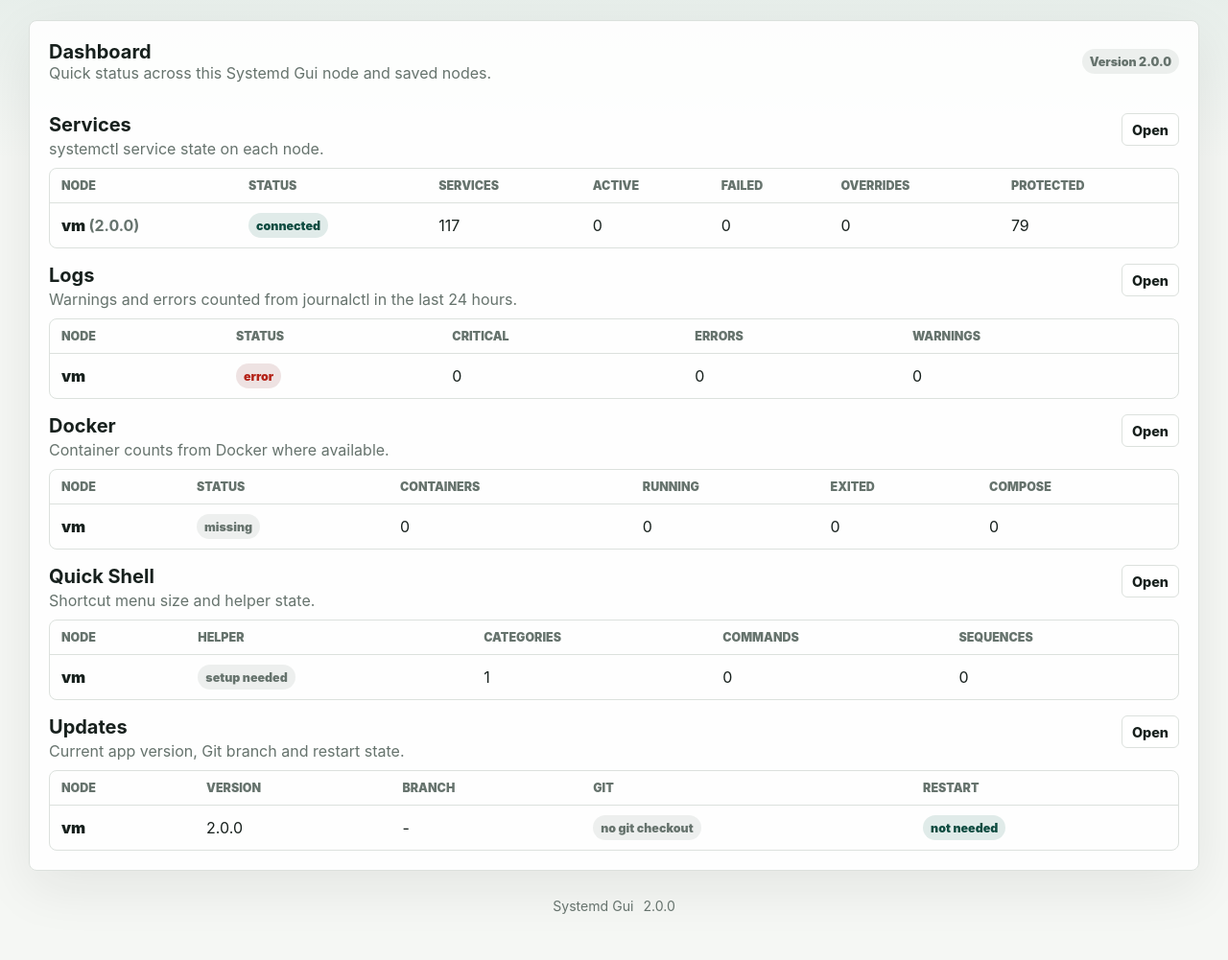
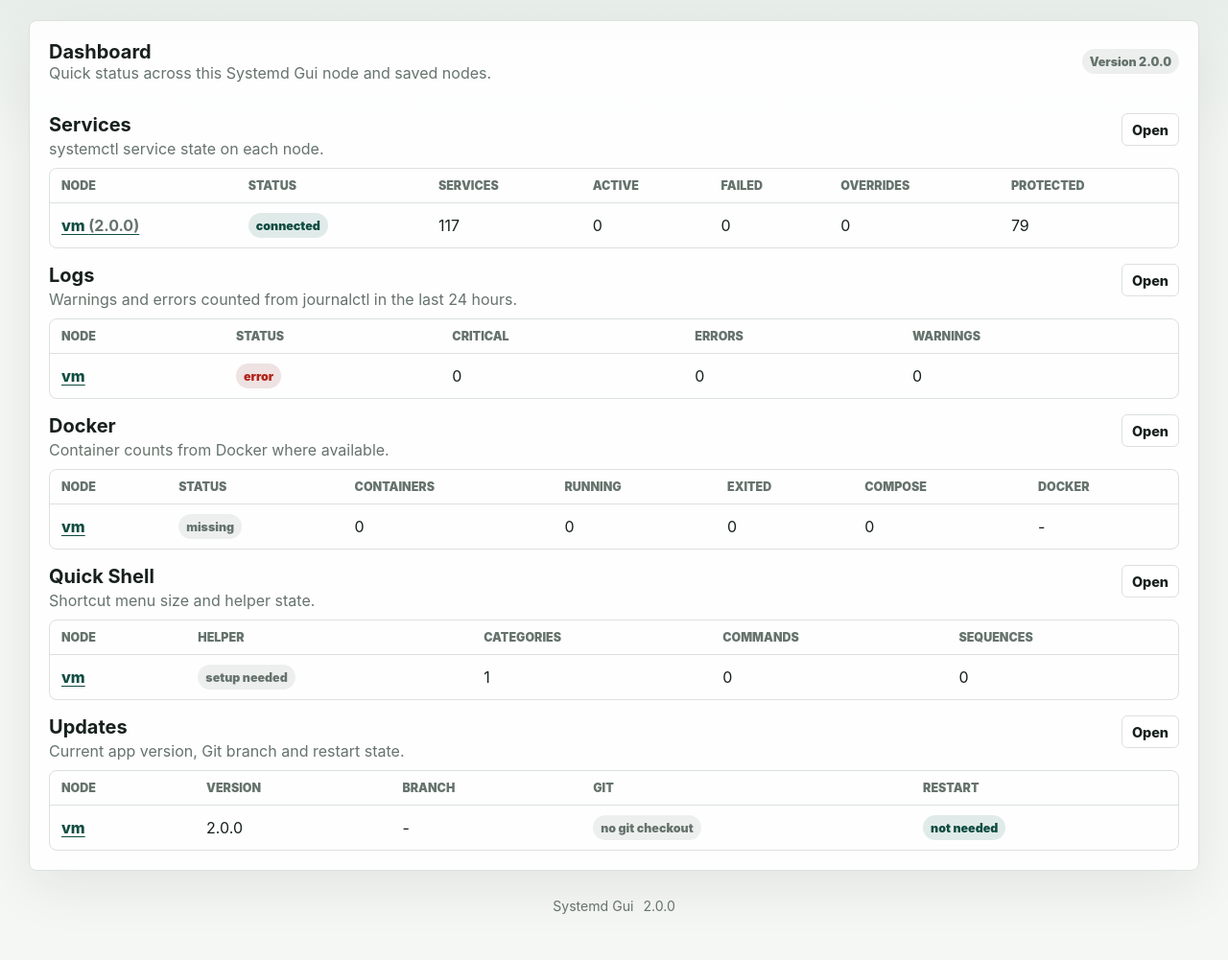
Before and after one commit to Nisbo/systemd-gui, a Flask app: page / in a window 1280 px wide. Shown: the part 111-1112 px from the top of the page at 96% size. Run offline with Flask 3, Linux system fonts and the light colour scheme; some libraries are stand-ins or nearby versions.

Commit message:
Add dashboard drilldown links

```diff
--- a/systemd_gui/app.py
+++ b/systemd_gui/app.py
@@ -9,6 +9,7 @@ import subprocess
 from concurrent.futures import ThreadPoolExecutor
 from datetime import datetime, timedelta
 from pathlib import Path
+from urllib.parse import urlencode
 
 from flask import Flask, Response, flash, jsonify, redirect, render_template, request, session, url_for
 
@@ -2112,6 +2113,7 @@ def _local_dashboard_summary(app: Flask) -> dict[str, object]:
 
     return {
         "node": node,
+        "links": _dashboard_links(),
         "status": "ok",
         "message": "This node is available.",
         "services": {
@@ -2132,6 +2134,7 @@ def _local_dashboard_summary(app: Flask) -> dict[str, object]:
             "available": bool(docker_status.get("available")),
             "daemon_running": bool(docker_status.get("running")),
             "message": str(docker_status.get("message") or ""),
+            "server_version": str(docker_status.get("server_version") or ""),
             **_docker_counts(containers),
         },
         "quick_shell": {
@@ -2197,11 +2200,13 @@ def _remote_dashboard_summary_payload(node: dict[str, object], result) -> dict[s
     if result.ok and result.summary:
         summary = dict(result.summary)
         summary["node"] = {**(summary.get("node") if isinstance(summary.get("node"), dict) else {}), **node_info}
+        summary["links"] = _dashboard_links(str(node_info.get("url") or ""))
         summary["status"] = "ok"
         summary["message"] = result.message
         return summary
     return {
         "node": node_info,
+        "links": _dashboard_links(str(node_info.get("url") or "")),
         "status": result.status,
         "message": result.message,
         "services": _empty_service_summary(),
@@ -2229,11 +2234,11 @@ def _dashboard_fleet_actions(summaries: list[dict[str, object]]) -> list[dict[st
     errors = sum(_summary_int(summary, "logs", "errors") for summary in summaries if str(summary.get("status") or "ok") == "ok")
     warnings = sum(_summary_int(summary, "logs", "warnings") for summary in summaries if str(summary.get("status") or "ok") == "ok")
     if critical:
-        actions.append({"level": "danger", "title": f"{critical} critical journal event{'s' if critical != 1 else ''} in the last 24h", "text": "Open Logs to inspect the affected nodes.", "url": url_for("logs", priority="warning")})
+        actions.append({"level": "danger", "title": f"{critical} critical journal event{'s' if critical != 1 else ''} in the last 24h", "text": "Open Logs to inspect the affected nodes.", "url": url_for("logs", priority="err", time="1d")})
     elif errors:
-        actions.append({"level": "danger", "title": f"{errors} journal error{'s' if errors != 1 else ''} in the last 24h", "text": "Open Logs to inspect the affected nodes.", "url": url_for("logs", priority="err")})
+        actions.append({"level": "danger", "title": f"{errors} journal error{'s' if errors != 1 else ''} in the last 24h", "text": "Open Logs to inspect the affected nodes.", "url": url_for("logs", priority="err", time="1d")})
     elif warnings:
-        actions.append({"level": "warning", "title": f"{warnings} journal warning{'s' if warnings != 1 else ''} in the last 24h", "text": "Open Logs to inspect the affected nodes.", "url": url_for("logs", priority="warning")})
+        actions.append({"level": "warning", "title": f"{warnings} journal warning{'s' if warnings != 1 else ''} in the last 24h", "text": "Open Logs to inspect the affected nodes.", "url": url_for("logs", priority="warning", time="1d")})
 
     exited = sum(_summary_int(summary, "docker", "exited") for summary in summaries if str(summary.get("status") or "ok") == "ok")
     if exited:
@@ -2263,6 +2268,35 @@ def _docker_counts(containers: list[dict[str, object]]) -> dict[str, int]:
     }
 
 
+def _dashboard_links(base_url: str = "") -> dict[str, str]:
+    if base_url:
+        root = base_url.rstrip("/")
+
+        def remote(path: str, **query: object) -> str:
+            clean_query = {key: value for key, value in query.items() if value not in ("", None)}
+            suffix = f"?{urlencode(clean_query)}" if clean_query else ""
+            return f"{root}{path}{suffix}"
+
+        return {
+            "services": remote("/services"),
+            "logs": remote("/logs"),
+            "logs_error_24h": remote("/logs", priority="err", time="1d"),
+            "logs_warning_24h": remote("/logs", priority="warning", time="1d"),
+            "docker": remote("/docker"),
+            "quick_shell": remote("/quick-shell"),
+            "updates": remote("/settings", tab="updates"),
+        }
+    return {
+        "services": url_for("services"),
+        "logs": url_for("logs"),
+        "logs_error_24h": url_for("logs", priority="err", time="1d"),
+        "logs_warning_24h": url_for("logs", priority="warning", time="1d"),
+        "docker": url_for("docker_index"),
+        "quick_shell": url_for("quick_shell"),
+        "updates": url_for("settings", tab="updates"),
+    }
+
+
 def _summary_section(summary: dict[str, object], section: str) -> dict[str, object]:
     value = summary.get(section)
     return value if isinstance(value, dict) else {}
@@ -2288,7 +2322,7 @@ def _empty_log_summary(message: str, status: str) -> dict[str, object]:
 
 
 def _empty_docker_summary(message: str) -> dict[str, object]:
-    return {"available": False, "daemon_running": False, "message": message, "total": 0, "running": 0, "exited": 0, "compose_projects": 0}
+    return {"available": False, "daemon_running": False, "message": message, "server_version": "", "total": 0, "running": 0, "exited": 0, "compose_projects": 0}
 
 
 def _empty_quick_shell_summary(message: str) -> dict[str, object]:
--- a/systemd_gui/templates/_dashboard_fleet_summary.html
+++ b/systemd_gui/templates/_dashboard_fleet_summary.html
@@ -41,7 +41,7 @@
         <tbody>
           {% for node_summary in summary.nodes %}
             <tr>
-              <td class="dashboard-node-name">{{ node_summary.node.name }}{% if node_summary.node.version %} <span>({{ node_summary.node.version }})</span>{% endif %}</td>
+              <td class="dashboard-node-name"><a class="table-link" href="{{ node_summary.links.services }}">{{ node_summary.node.name }}{% if node_summary.node.version %} <span>({{ node_summary.node.version }})</span>{% endif %}</a></td>
               <td>
                 {% if node_summary.status == 'ok' %}
                   <span class="tag success">connected</span>
@@ -87,7 +87,7 @@
         <tbody>
           {% for node_summary in summary.nodes %}
             <tr>
-              <td class="dashboard-node-name">{{ node_summary.node.name }}</td>
+              <td class="dashboard-node-name"><a class="table-link" href="{{ node_summary.links.logs }}">{{ node_summary.node.name }}</a></td>
               <td>
                 {% if node_summary.status == 'ok' and node_summary.logs.ok %}
                   <span class="tag success">ready</span>
@@ -97,9 +97,15 @@
                   <span class="tag neutral">{{ node_summary.status }}</span>
                 {% endif %}
               </td>
-              <td class="{% if node_summary.logs.critical %}dashboard-danger-cell{% endif %}">{{ node_summary.logs.critical }}</td>
-              <td class="{% if node_summary.logs.errors %}dashboard-danger-cell{% endif %}">{{ node_summary.logs.errors }}</td>
-              <td class="{% if node_summary.logs.warnings %}dashboard-warning-cell{% endif %}">{{ node_summary.logs.warnings }}</td>
+              <td class="{% if node_summary.logs.critical %}dashboard-danger-cell{% endif %}">
+                {% if node_summary.logs.critical %}<a class="table-link" href="{{ node_summary.links.logs_error_24h }}">{{ node_summary.logs.critical }}</a>{% else %}{{ node_summary.logs.critical }}{% endif %}
+              </td>
+              <td class="{% if node_summary.logs.errors %}dashboard-danger-cell{% endif %}">
+                {% if node_summary.logs.errors %}<a class="table-link" href="{{ node_summary.links.logs_error_24h }}">{{ node_summary.logs.errors }}</a>{% else %}{{ node_summary.logs.errors }}{% endif %}
+              </td>
+              <td class="{% if node_summary.logs.warnings %}dashboard-warning-cell{% endif %}">
+                {% if node_summary.logs.warnings %}<a class="table-link" href="{{ node_summary.links.logs_warning_24h }}">{{ node_summary.logs.warnings }}</a>{% else %}{{ node_summary.logs.warnings }}{% endif %}
+              </td>
             </tr>
           {% endfor %}
         </tbody>
@@ -125,12 +131,13 @@
             <th>Running</th>
             <th>Exited</th>
             <th>Compose</th>
+            <th>Docker</th>
           </tr>
         </thead>
         <tbody>
           {% for node_summary in summary.nodes %}
             <tr>
-              <td class="dashboard-node-name">{{ node_summary.node.name }}</td>
+              <td class="dashboard-node-name"><a class="table-link" href="{{ node_summary.links.docker }}">{{ node_summary.node.name }}</a></td>
               <td>
                 {% if node_summary.status == 'ok' and node_summary.docker.daemon_running %}
                   <span class="tag success">reachable</span>
@@ -146,6 +153,7 @@
               <td>{{ node_summary.docker.running }}</td>
               <td class="{% if node_summary.docker.exited %}dashboard-warning-cell{% endif %}">{{ node_summary.docker.exited }}</td>
               <td>{{ node_summary.docker.compose_projects }}</td>
+              <td>{{ node_summary.docker.server_version or '-' }}</td>
             </tr>
           {% endfor %}
         </tbody>
@@ -175,7 +183,7 @@
         <tbody>
           {% for node_summary in summary.nodes %}
             <tr>
-              <td class="dashboard-node-name">{{ node_summary.node.name }}</td>
+              <td class="dashboard-node-name"><a class="table-link" href="{{ node_summary.links.quick_shell }}">{{ node_summary.node.name }}</a></td>
               <td>
                 {% if node_summary.status == 'ok' and node_summary.quick_shell.helper_ready %}
                   <span class="tag success">ready</span>
@@ -217,7 +225,7 @@
         <tbody>
           {% for node_summary in summary.nodes %}
             <tr>
-              <td class="dashboard-node-name">{{ node_summary.node.name }}</td>
+              <td class="dashboard-node-name"><a class="table-link" href="{{ node_summary.links.updates }}">{{ node_summary.node.name }}</a></td>
               <td>{{ node_summary.updates.version or node_summary.node.version or '-' }}</td>
               <td>{{ node_summary.updates.branch or '-' }}</td>
               <td>
```
